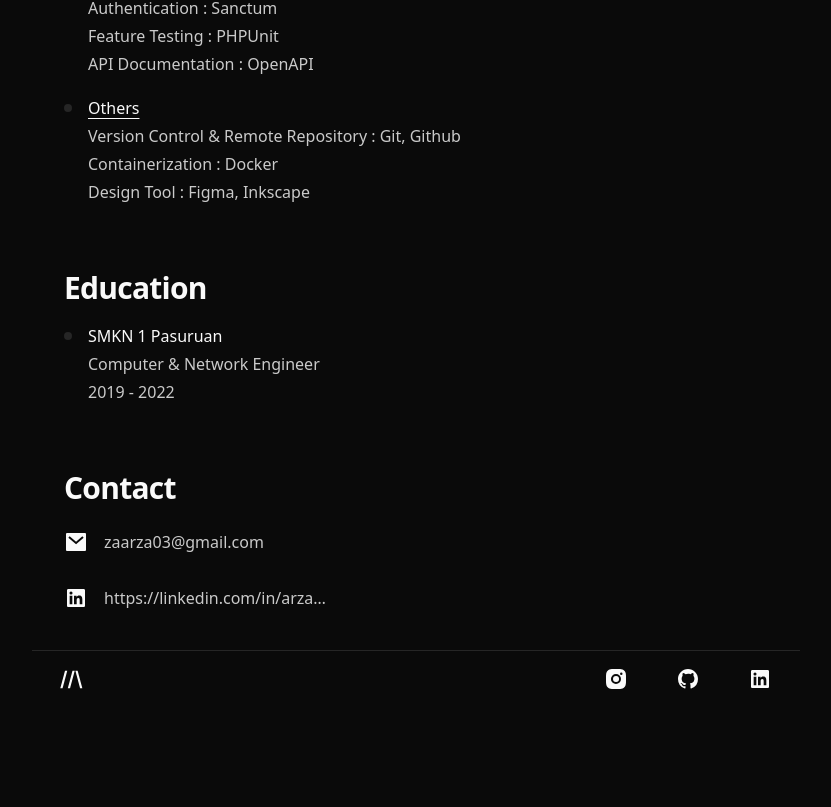
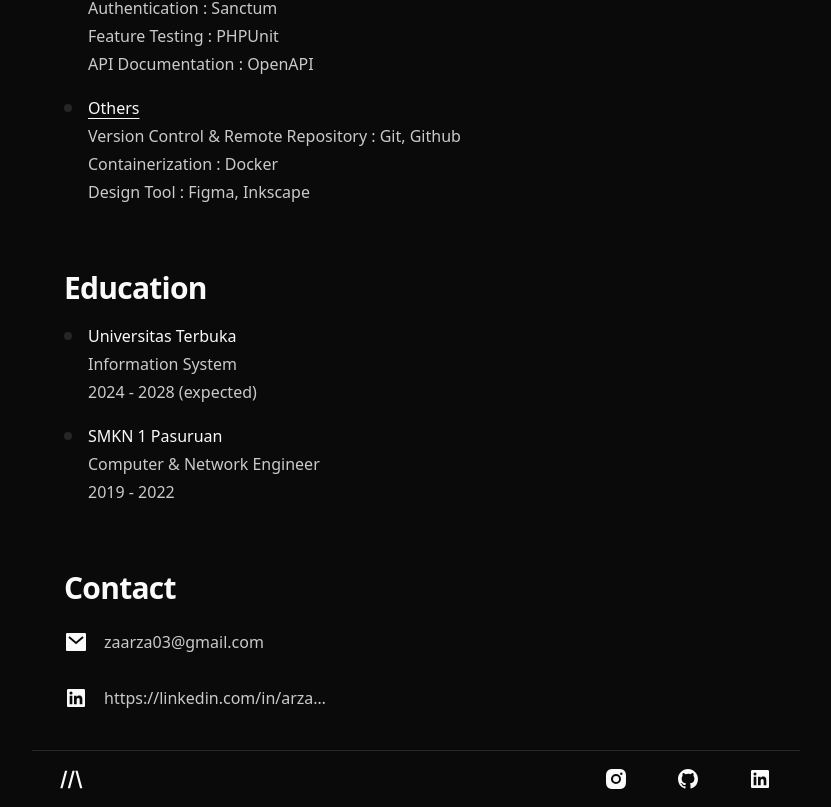
Before and after one commit to arzaqulmughny/portfolio_2, a Next.js app: page /about in a window 1280 px wide. Shown: the part 2292-3099 px from the top of the page, without its empty margins (224-1055 px from the left). Before the commit the page ends 2999 px from the top, so only its background shows below. Built offline with nearby package versions, Linux system fonts and the light colour scheme.

Commit message:
feat-about: add education

```diff
--- a/src/components/pages/About/Education.tsx
+++ b/src/components/pages/About/Education.tsx
@@ -1,14 +1,22 @@
-import H2 from '@/components/ui/typography/h2';
-import P from '@/components/ui/typography/p';
+import H2 from "@/components/ui/typography/h2";
+import P from "@/components/ui/typography/p";
 
 const Education = () => {
   return (
-        <div className='flex flex-col gap-y-4'>
+    <div className="flex flex-col gap-y-4">
       <H2>Education</H2>
-            <div className='grid grid-cols-[auto_auto] grid-rows-[auto_auto] items-center justify-start gap-x-4'>
-                <div className='w-2 h-2 col-start-1 rounded-full dark:bg-neutral-800 bg-primary/80' />
-                <P className='col-start-2'>SMKN 1 Pasuruan</P>
-                <P className='col-start-2 row-start-2 text-primary/80'>
+      <div className="grid grid-cols-[auto_auto] grid-rows-[auto_auto] items-center justify-start gap-x-4">
+        <div className="w-2 h-2 col-start-1 rounded-full dark:bg-neutral-800 bg-primary/80" />
+        <P className="col-start-2">Universitas Terbuka</P>
+        <P className="col-start-2 row-start-2 text-primary/80">
+          Information System <br /> 2024 - 2028 (expected)
+        </P>
+      </div>
+
+      <div className="grid grid-cols-[auto_auto] grid-rows-[auto_auto] items-center justify-start gap-x-4">
+        <div className="w-2 h-2 col-start-1 rounded-full dark:bg-neutral-800 bg-primary/80" />
+        <P className="col-start-2">SMKN 1 Pasuruan</P>
+        <P className="col-start-2 row-start-2 text-primary/80">
           Computer & Network Engineer <br /> 2019 - 2022
         </P>
       </div>
```
Lines whose indentation alone changed are shown as unchanged.
